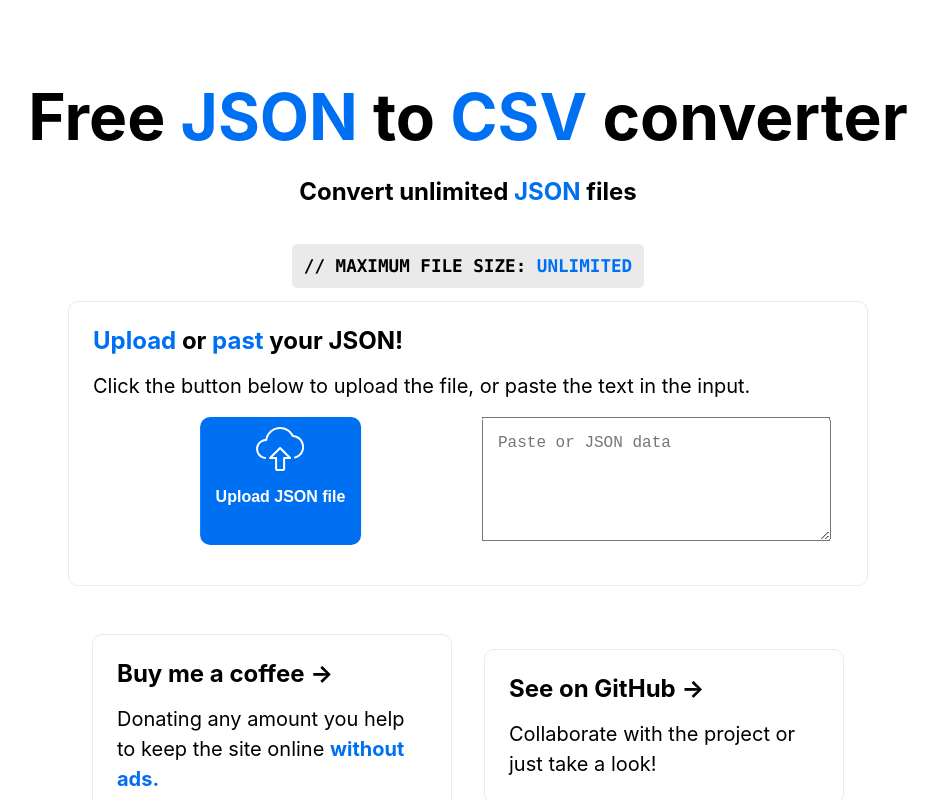
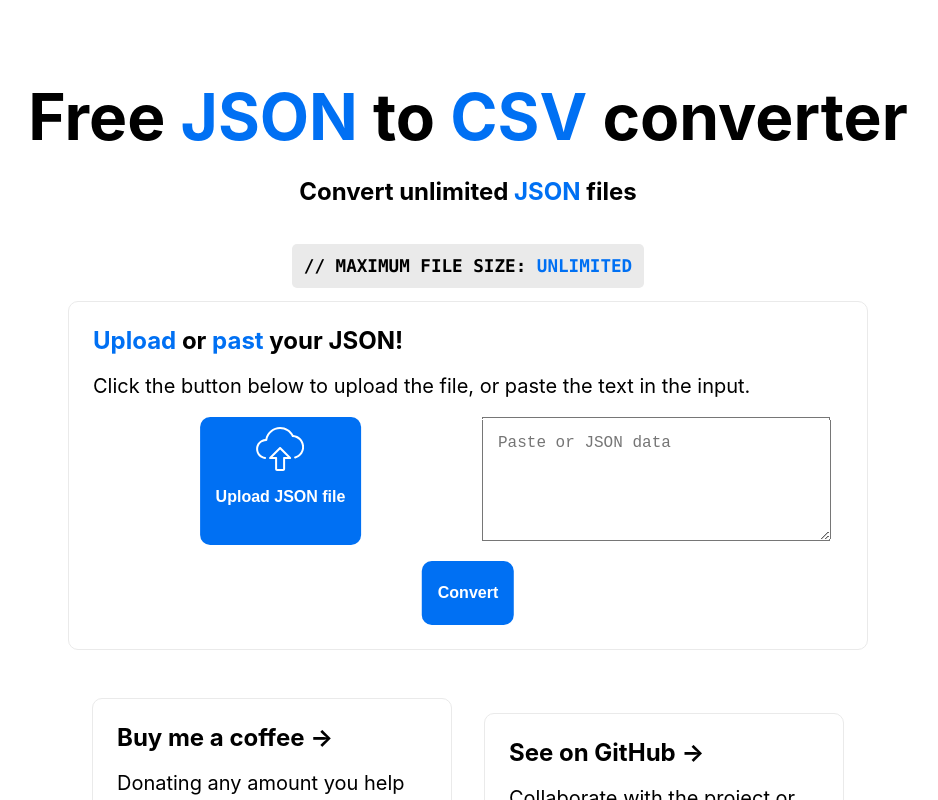
Before and after one commit to matthsena/jsoncsv.org, a Next.js app: page / in a window 1280 px wide. Shown: the top 800 px of the page, without its empty margins (172-1110 px from the left). Built offline with nearby package versions, Linux system fonts and the light colour scheme.

Commit message:
Using jsonexport package to convert all, including nested items

```diff
--- a/package.json
+++ b/package.json
@@ -8,6 +8,7 @@
     "start": "next start"
   },
   "dependencies": {
+    "jsonexport": "^3.0.0",
     "next": "9.4.4",
     "react": "16.13.1",
     "react-dom": "16.13.1"
--- a/pages/index.js
+++ b/pages/index.js
@@ -1,4 +1,5 @@
 import Head from 'next/head'
+import * as  jsonexport from 'jsonexport';
 
 let selectedFile = null
 let jsonContent = null
@@ -12,7 +13,6 @@
 
     reader.onload = (data) => {
       jsonContent = JSON.parse(data.target.result)
-      console.log(jsonContent)
     }
 
 
@@ -23,7 +23,12 @@
 };
 
 const onFileUpload = () => {
-     console.log(selectedFile)
+  // jsonContent
+  jsonexport(jsonContent,function(err, csv){
+    if(err) return console.log(err);
+    console.log(csv);
+});
+
 };
 
 const forcedUpload = () => {
@@ -69,6 +74,7 @@
             </div>
             <div className="actions">
                 <div className="full-relative">
+                  <button onClick={ onFileUpload }>Convert</button>
                 </div>
             </div>
         </div>
```
Also changed, not shown: 1 other file (tests, documents, lock files or other folders).
